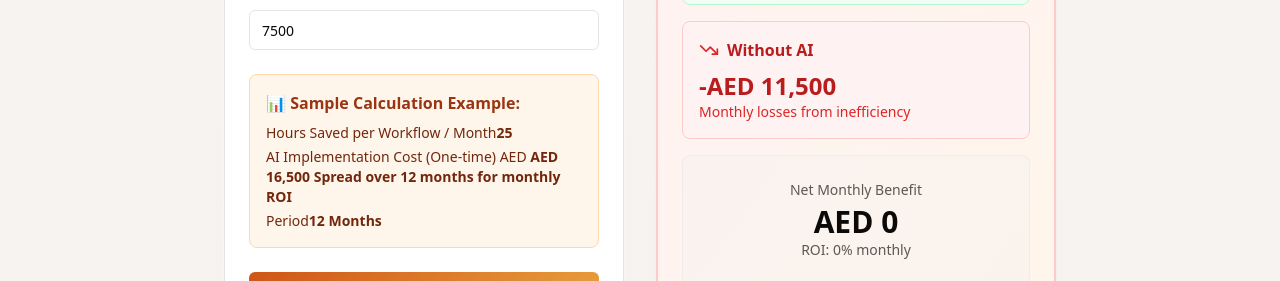
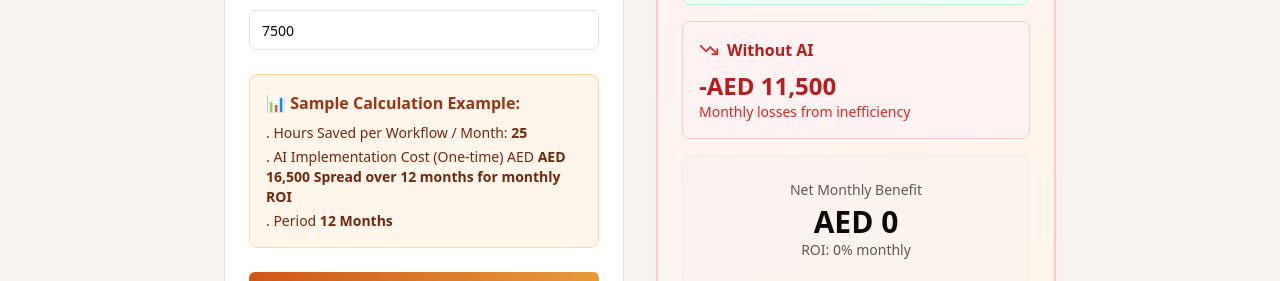
Before and after one commit to santhsohha/gcc-ai-assist, a React (Vite) app: page / in a window 1280 px wide. Shown: the part 5020-5301 px from the top of the page. Built offline with nearby package versions, Linux system fonts and the light colour scheme.

Commit message:
Code edited in Lovable Code Editor
Edited UI in Lovable

```diff
--- a/src/components/RevenueCalculator.tsx
+++ b/src/components/RevenueCalculator.tsx
@@ -96,9 +96,9 @@ const RevenueCalculator = () => {
               <div className="bg-orange-50 p-4 rounded-lg border border-orange-200 mb-6">
                 <h4 className="font-semibold text-orange-800 mb-2">📊 Sample Calculation Example:</h4>
                 <div className="text-sm text-orange-700 space-y-1">
-                  <p>Hours Saved per Workflow / Month<span className="font-semibold">25</span></p>
-                  <p>AI Implementation Cost (One-time) AED <span className="font-semibold">AED 16,500 Spread over 12 months for monthly ROI</span></p>
-                  <p>Period<span className="font-semibold">12 Months</span></p>
+                  <p>. Hours Saved per Workflow / Month: <span className="font-semibold"> 25</span></p>
+                  <p>. AI Implementation Cost (One-time) AED <span className="font-semibold"> AED 16,500 Spread over 12 months for monthly ROI</span></p>
+                  <p>. Period<span className="font-semibold"> 12 Months</span></p>
                 </div>
               </div>
 
```
